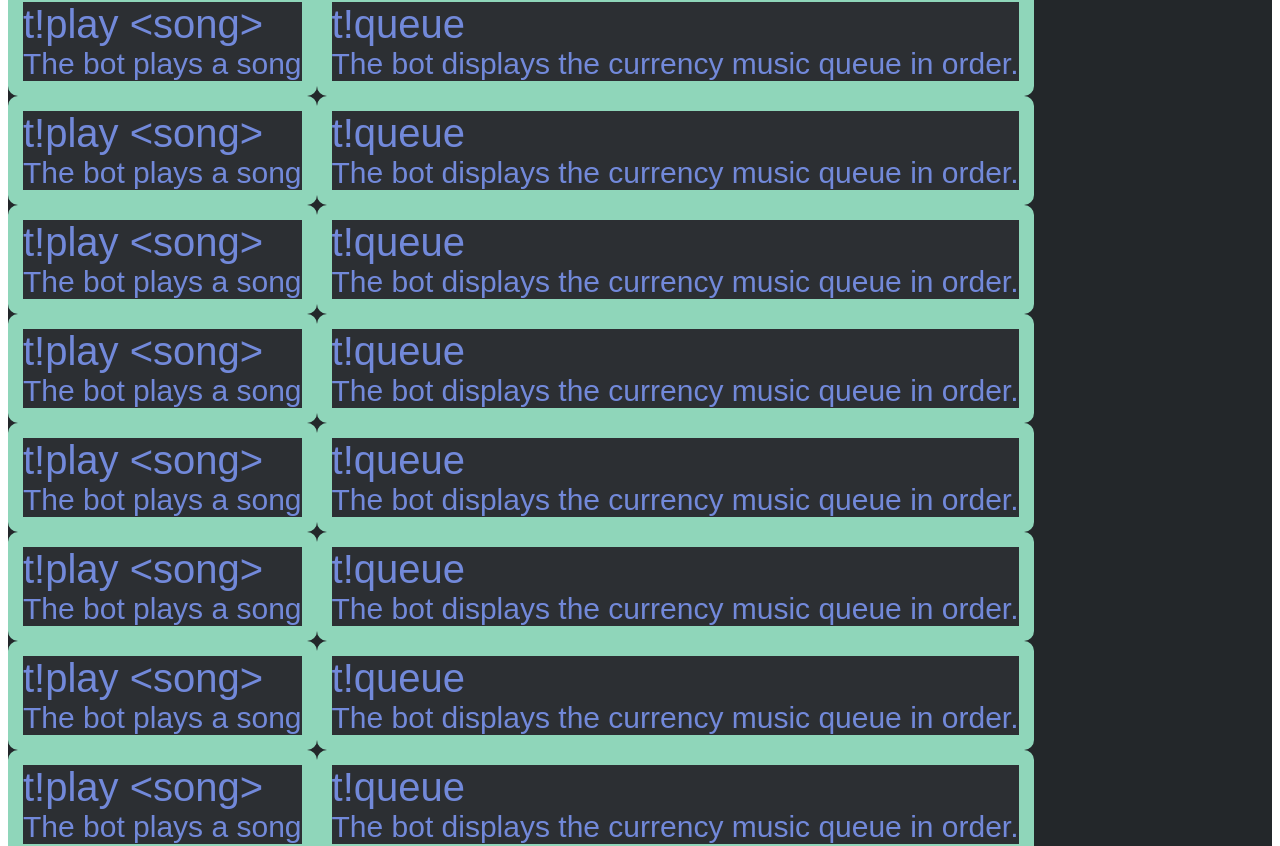
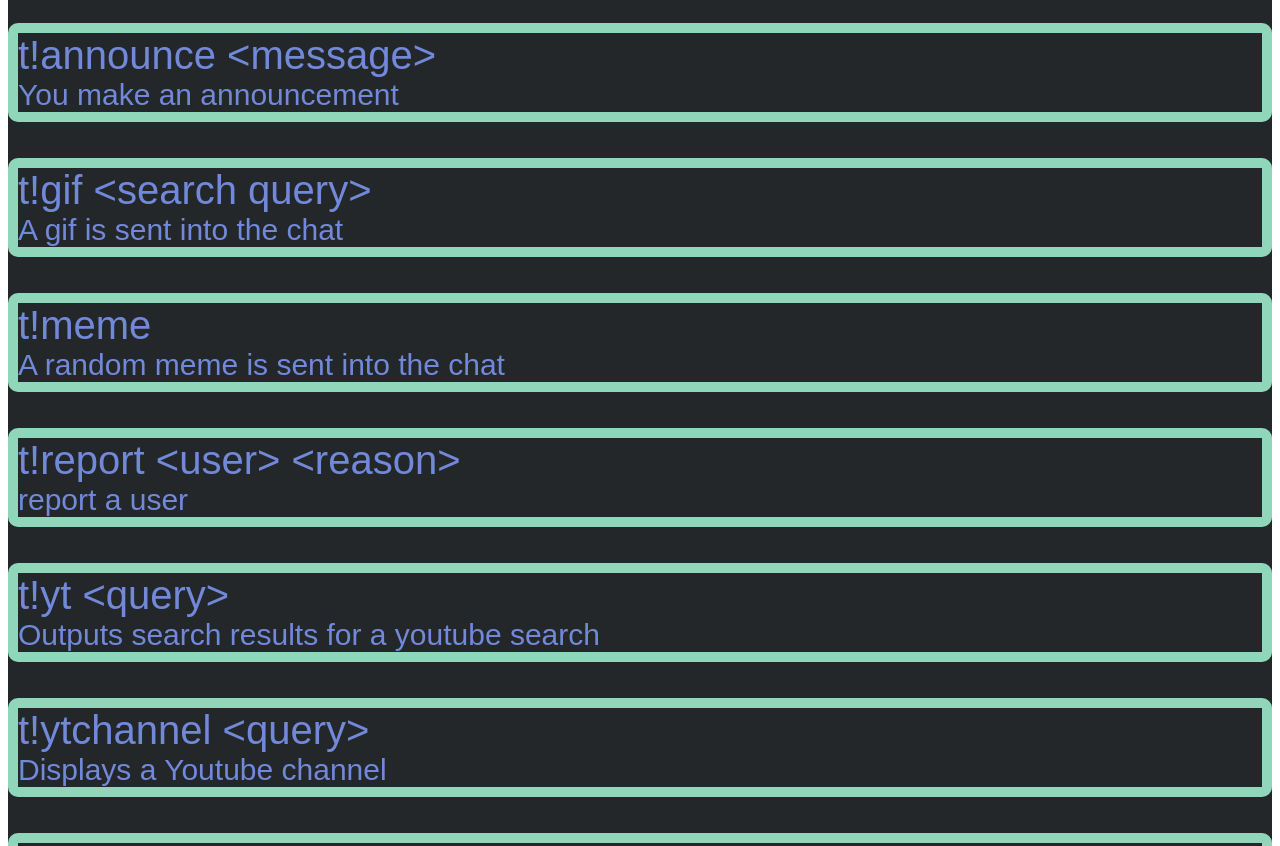
Before and after one commit to LambdaAK/LambdaWebsite, a Next.js app: page /commands in a window 1280 px wide. Shown: the part 339-1185 px from the top of the page. Built offline with nearby package versions, Linux system fonts and the light colour scheme.

Commit message:
Added some visual effects and all commands.

```diff
--- a/package.json
+++ b/package.json
@@ -6,9 +6,11 @@
     "start": "next start"
   },
   "dependencies": {
+    "framer-motion": "^4.1.17",
     "next": "latest",
     "react": "^17.0.2",
-    "react-dom": "^17.0.2"
+    "react-dom": "^17.0.2",
+    "swup": "^2.0.14"
   },
   "devDependencies": {
     "autoprefixer": "^10.2.6",
--- a/pages/commands.jsx
+++ b/pages/commands.jsx
@@ -3,31 +3,15 @@ import color from "../utility/color";
 import CommandDescription from "../utility/CommandDescription";
 import CommandDescriptions from "../utility/CommandDescriptions";
 import Navigationbar from "../utility/NavigationBar";
+import Swup from 'swup'
+import allCommands from "../utility/allCommands";
 
 export default class Commands extends React.Component {
     constructor(props) {
         super(props)
     }
 
-    static commands = [
-        {syntax: 'play <song>', description: 'The bot plays a song'},
-        {syntax: 'queue', description: 'The bot displays the currency music queue in order.'},
-        {syntax: 'play <song>', description: 'The bot plays a song'},
-        {syntax: 'queue', description: 'The bot displays the currency music queue in order.'},
-        {syntax: 'play <song>', description: 'The bot plays a song'},
-        {syntax: 'queue', description: 'The bot displays the currency music queue in order.'},
-        {syntax: 'play <song>', description: 'The bot plays a song'},
-        {syntax: 'queue', description: 'The bot displays the currency music queue in order.'},
-        {syntax: 'play <song>', description: 'The bot plays a song'},
-        {syntax: 'queue', description: 'The bot displays the currency music queue in order.'},
-        {syntax: 'play <song>', description: 'The bot plays a song'},
-        {syntax: 'queue', description: 'The bot displays the currency music queue in order.'},
-        {syntax: 'play <song>', description: 'The bot plays a song'},
-        {syntax: 'queue', description: 'The bot displays the currency music queue in order.'},
-        {syntax: 'play <song>', description: 'The bot plays a song'},
-        {syntax: 'queue', description: 'The bot displays the currency music queue in order.'},
-
-    ]
+    static commands = allCommands
 
     static topDivStyle = {
         backgroundColor: color.darker,
--- a/utility/CommandDescription.jsx
+++ b/utility/CommandDescription.jsx
@@ -1,4 +1,7 @@
+import { motion } from "framer-motion";
 import React from "react";
+import Swup from 'swup'
+
 import color from "./color";
 
 export default class CommandDescription extends React.Component {
@@ -6,33 +9,22 @@ export default class CommandDescription extends React.Component {
         super(props)
 
         this.state = {
-            hovering: false
+            hovering: false,
+            opacity: '100%'
         }
 
         // bind the methods
-        this.startHover = this.startHover.bind(this)
-        this.endHover = this.endHover.bind(this)
+            this.startHover = this.startHover.bind(this)
+            this.endHover = this.endHover.bind(this)
     }
-
-    startHover() {
-        this.setState({hovering: true})
-        console.log('startHover')
-    }
-
-    endHover() {
-        this.setState({hovering: false})
-        console.log('endHover')
-    }
-
-
     static topDivStyle = {
         backgroundColor: color.dark,
         borderStyle: 'solid',
         borderColor: color.aqua,
         borderRadius: '10px',
-        borderWidth: '15px',
-        display: 'inline-block',
-        color: color.blurple
+        borderWidth: '10px',
+        display: 'block',
+        color: color.blurple,
     }
 
     static syntaxDivStyle = {
@@ -47,21 +39,35 @@ export default class CommandDescription extends React.Component {
         fontSize : '30px'
     }
 
-    render() {
-        let borderColor;
 
-        if (!this.state.hovering) borderColor = color.aqua
-        else borderColor = color.red
+    startHover() {
+        this.setState({hovering: true})
+    }
+
+    endHover() {
+        this.setState({hovering: false})
+    }
 
 
 
 
+    render() {
+        let colorChangeCss = {
+            backgroundColor: ['hsl(206, 9%, 15%)', 'hsl(0, 0%, 0%)'],
+            color: color.aqua,
+
+        }
+
+        if (!this.state.hovering) colorChangeCss = {
+            backgroundColor: ['hsl(0, 0%, 0%)', 'hsl(206, 9%, 15%)']
+        }
+
         return(
-            <div style = {{...CommandDescription.topDivStyle, borderColor : borderColor}} onMouseEnter = {() => this.startHover()} onMouseLeave = {() => this.endHover()}>
+            <motion.div animate={colorChangeCss} transition = {{times: 1}} style = {{...CommandDescription.topDivStyle}} onMouseEnter = {() => this.startHover()} onMouseLeave = {() => this.endHover()}>
                 <div style = {{...CommandDescription.syntaxDivStyle}}> {'t!' + this.props.syntax}</div>
                 <div style = {{...CommandDescription.descriptionDivStyle}}> {this.props.description}</div>
+            </motion.div>
 
-            </div>
         )
     }
 }
--- a/utility/CommandDescriptions.jsx
+++ b/utility/CommandDescriptions.jsx
@@ -20,13 +20,22 @@ export default class CommandsDescriptions extends React.Component {
       }
 
     render() {
+        console.log('rendering command decriptions')
         return (
             <div style = {CommandsDescriptions.topDivStyle}>
                 <BigTextBox title = "Tau's Commands" content = "These are the commands Tau currently supports"/>
-                {
+                    <br />
+                    <br />
+
+                    {
                     this.props['commands'].map(command => {
                         return (
+                            <div>
+
                             <CommandDescription syntax = {command.syntax} description = {command.description}/>
+                            <br/><br/>
+                            </div>
+
                         )
                     })
                 }
--- a/utility/NavigationBar.jsx
+++ b/utility/NavigationBar.jsx
@@ -1,5 +1,7 @@
 import React from "react";
 import color from "./color";
+
+import { motion } from "framer-motion";
 
 export default class Navigationbar extends React.Component {
     constructor(props) {
@@ -20,7 +22,10 @@ export default class Navigationbar extends React.Component {
 
     render() {
         return (
-
+        <motion.div
+            animate={{ x: 20 }}
+            transition={{ yoyo: 1}}
+        >
         <nav>
         <ul>
             <li><a style = {Navigationbar.linkStyle} href = '/'>Home Page</a></li>
@@ -29,6 +34,10 @@ export default class Navigationbar extends React.Component {
 
         </ul>
         </nav>
+        </motion.div>
         )
+
+
     }
+
 }
--- /dev/null
+++ b/utility/allCommands.js
@@ -0,0 +1,97 @@
+export default [
+    {
+      syntax: 'announce <message>',
+      description: 'You make an announcement'
+    },
+    {
+      syntax: 'gif <search query>',
+      description: 'A gif is sent into the chat'
+    },
+    {
+      syntax: 'meme',
+      description: 'A random meme is sent into the chat'
+    },
+    { syntax: 'report <user> <reason>', description: 'report a user' },
+    {
+      syntax: 'yt <query>',
+      description: 'Outputs search results for a youtube search'
+    },
+    {
+      syntax: 'ytchannel <query>',
+      description: 'Displays a Youtube channel'
+    },
+    {
+      syntax: 'clear <number of messages>',
+      description: 'You clear an amount of messages from the text channel'
+    },
+    {
+      syntax: 'join',
+      description: 'I join the voice channel you are in'
+    },
+    { syntax: 'leave', description: "I leave the voice channel I'm in" },
+    {
+      syntax: 'play <youtube link/search query>',
+      description: 'I play a song by name or youtube link'
+    },
+    { syntax: 'queue', description: 'I show the current song queue' },
+    {
+      syntax: 'restart',
+      description: 'the currently playing song restarts'
+    },
+    { syntax: 'shuffle', description: 'Shuffles the song queue' },
+    { syntax: 'skip', description: 'The current song is skipped' },
+    {
+      syntax: 'stop',
+      description: 'The bot stops playing songs and the queue is cleared'
+    },
+    {
+      syntax: 'loop',
+      description: 'the currently playing song is set to loop after completion'
+    },
+    {
+      syntax: 'pt <name/symbol/atomic number>',
+      description: 'You can look up any element on the periodic table'
+    },
+    {
+      syntax: 'transcribe <RNA>',
+      description: 'You transcribe an RNA strand'
+    },
+    {
+      syntax: 'translate <DNA>',
+      description: 'You translate a DNA strand'
+    },
+    { syntax: 'bal <?user>', description: 'shows your currency balance' },
+    {
+      syntax: 'hack <user>',
+      description: 'you steal currency from another user'
+    },
+    { syntax: 'mine', description: 'you mine an amount of currency' },
+    {
+      syntax: 'walletcreate',
+      description: 'You create a wallet for currency'
+    },
+    {
+      syntax: 'totalcurrency',
+      description: 'Shows the total amount of TauCoin in circulation'
+    },
+    {
+      syntax: 'baltop',
+      description: 'Shows the user with the highest balance'
+    },
+    { syntax: 'mc', description: 'you play minecraft' },
+    { syntax: 'stopgame', description: 'Stops the current game' },
+    {
+      syntax: 'currentgame',
+      description: 'The current game is displayed'
+    },
+    { syntax: 'mute <userping>', description: 'A player is muted' },
+    {
+      syntax: 'tempmute <userping> <duration in ms> <unit (s/m/h)>',
+      description: 'a user is temporarily muted'
+    },
+    {
+      syntax: 'tempmutevc <userping> <duration> <unit (s/m/h)>',
+      description: 'A user is temporarily muted from vc'
+    },
+    { syntax: 'unmute <userping>', description: 'a user is unmuted' }
+  ]
```
Also changed, not shown: 1 other file (tests, documents, lock files or other folders).
